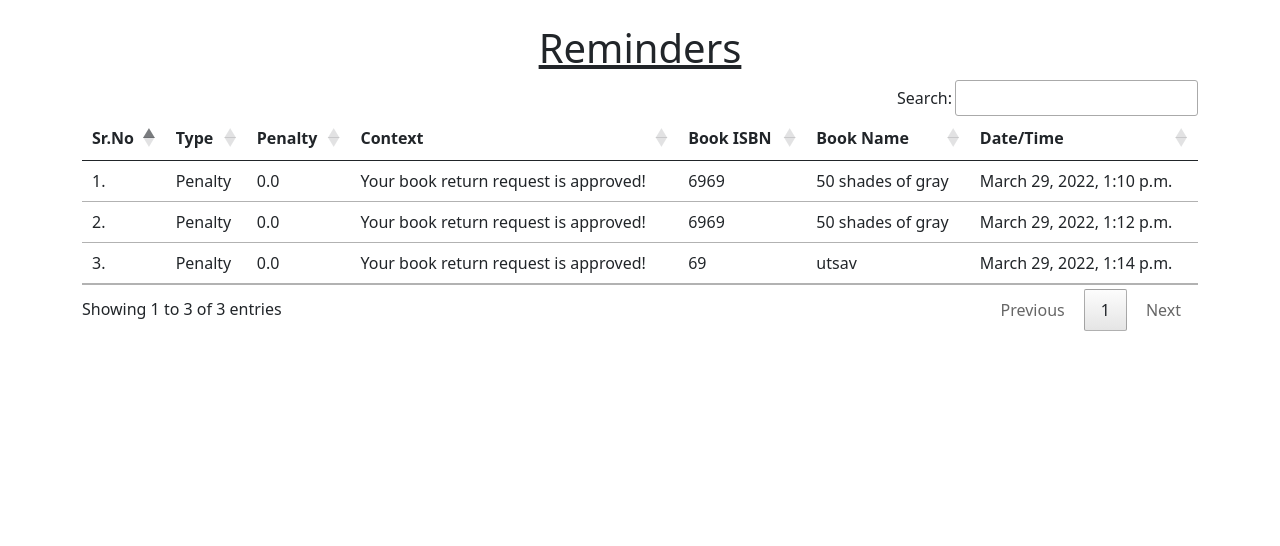
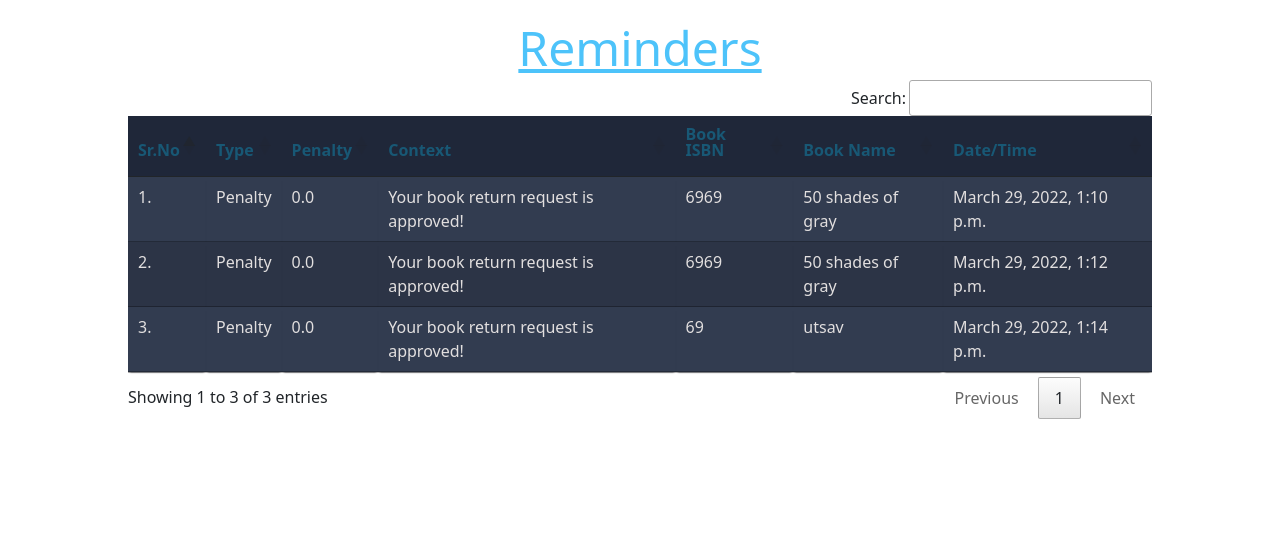
Before and after one commit to UtsavMehta1902/LibInfoSystem, a Django app: template LIS/member/templates/member/view_reminders.html in a window 1280 px wide. Shown: the part 59-605 px from the top of the page. Run offline with Django 3.2, Linux system fonts and the light colour scheme; the template is opened without the code that fills it: values that come from a table or form of the project are taken from there, others are empty; data comes from the database, SQL or seed files in the repository; both versions use the stored data as it was after the commit; some libraries are stand-ins or nearby versions.

Commit message:
changed css

```diff
--- a/LIS/member/templates/member/view_reminders.html
+++ b/LIS/member/templates/member/view_reminders.html
@@ -15,6 +15,105 @@
     }
 </style>
 
+
+<style>
+    h1 {
+      font-size: 3em;
+      font-weight: 300;
+      line-height: 1em;
+      text-align: center;
+      color: #4dc3fa;
+    }
+
+    h3 {
+      font-size: 1em;
+      font-weight: 300;
+      text-align: center;
+      display: block;
+      line-height: 1em;
+      padding-bottom: 2em;
+      color: #fb667a;
+    }
+
+    .container th h1{
+      font-weight: bold;
+      font-size: 1em;
+      text-align: left;
+      color: #185875;
+    }
+
+    .container td {
+      font-weight: normal;
+      font-size: 1em;
+      -webkit-box-shadow: 0 2px 2px -2px #0e1119;
+      -moz-box-shadow: 0 2px 2px -2px #0e1119;
+      box-shadow: 0 2px 2px -2px #0e1119;
+    }
+
+    .container {
+      text-align: left;
+      overflow: hidden;
+      width: 80%;
+      margin: 0 auto;
+      display: table;
+      padding: 0 0 8em 0;
+    }
+
+    .container td,
+    .container th {
+      padding-bottom: 2%;
+      padding-top: 2%;
+      padding-left: 2%;
+    }
+
+    /* Background-color of the odd rows */
+    .container tr:nth-child(odd) {
+      background-color: #323c50;
+    }
+
+    /* Background-color of the even rows */
+    .container tr:nth-child(even) {
+      background-color: #2c3446;
+    }
+
+    .container th {
+      background-color: #1f2739;
+    }
+
+    .container tr:hover {
+      background-color: #464a52;
+      -webkit-box-shadow: 0 6px 6px -6px #0e1119;
+      -moz-box-shadow: 0 6px 6px -6px #0e1119;
+      box-shadow: 0 6px 6px -6px #0e1119;
+    }
+
+    .container td:hover {
+      background-color: #8ac8bf;
+      color: #185875;
+      font-weight: bold;
+
+      box-shadow: #78afa7 -1px 1px, #78afa7 -2px 2px, #78afa7 -3px 3px,
+        #78afa7 -4px 4px, #78afa7 -5px 5px, #78afa7 -6px 6px;
+      transform: translate3d(6px, -6px, 0);
+
+      transition-delay: 0s;
+      transition-duration: 0.4s;
+      transition-property: all;
+      transition-timing-function: line;
+    }
+
+    .container td{
+      color: rgb(226, 223, 223);
+    }
+
+    @media (max-width: 800px) {
+      .container td:nth-child(4),
+      .container th:nth-child(4) {
+        display: none;
+      }
+    }
+  </style>
+
 <div class="container mt-4">
     <h1 class="text-center"><u>Reminders</u></h1>
     {% if reminders|length == 0 %}
@@ -23,13 +122,13 @@
     <table class="table table-hover" id="example">
         <thead>
             <tr>
-                <th>Sr.No</th>
-                <th>Type</th>
-                <th>Penalty</th>
-                <th>Context</th>
-                <th>Book ISBN</th>
-                <th>Book Name</th>
-                <th>Date/Time</th>
+                <th><h1>Sr.No</h1></th>
+                <th><h1>Type</h1></th>
+                <th><h1>Penalty</h1></th>
+                <th><h1>Context</h1></th>
+                <th><h1>Book ISBN</h1></th>
+                <th><h1>Book Name</h1></th>
+                <th><h1>Date/Time</h1></th>
             </tr>
         </thead>
         <tbody>
```
Also changed, not shown: LIS/member/templates/member/view_issued_books.html (+7 -7 lines), LIS/db.sqlite3.
